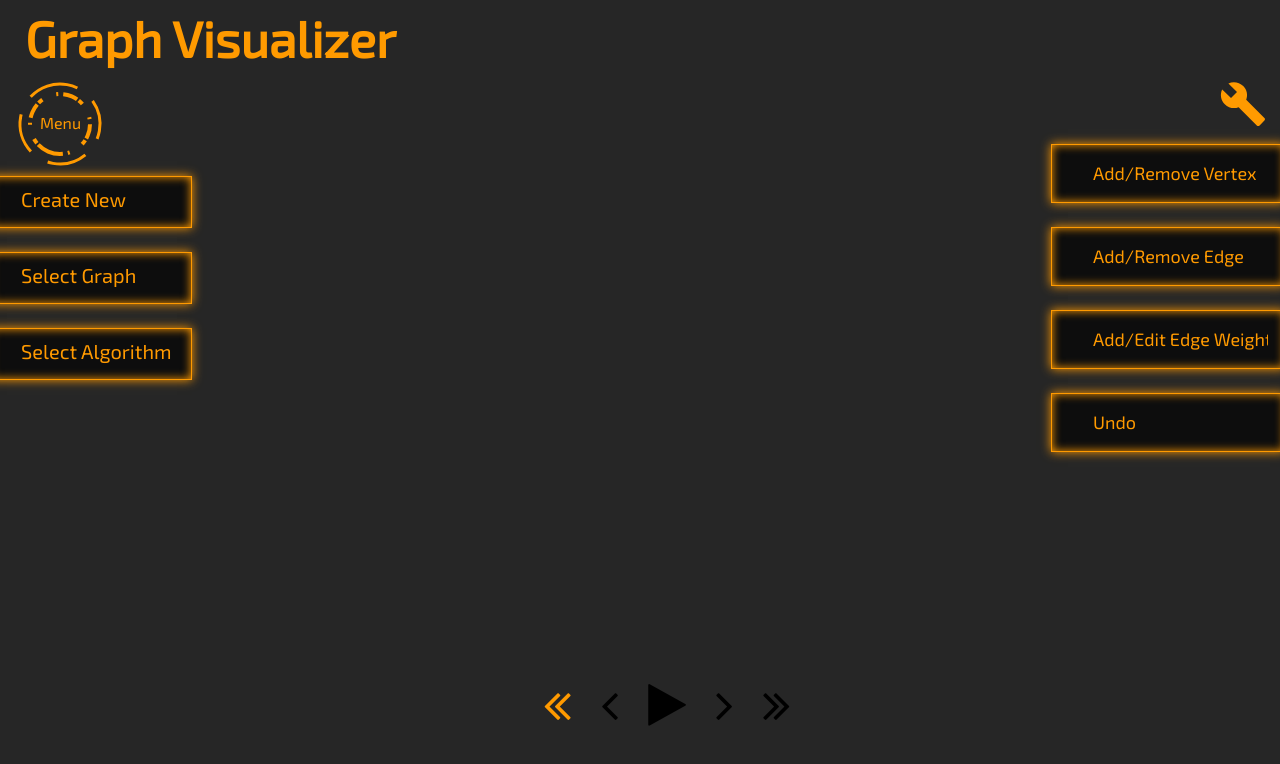
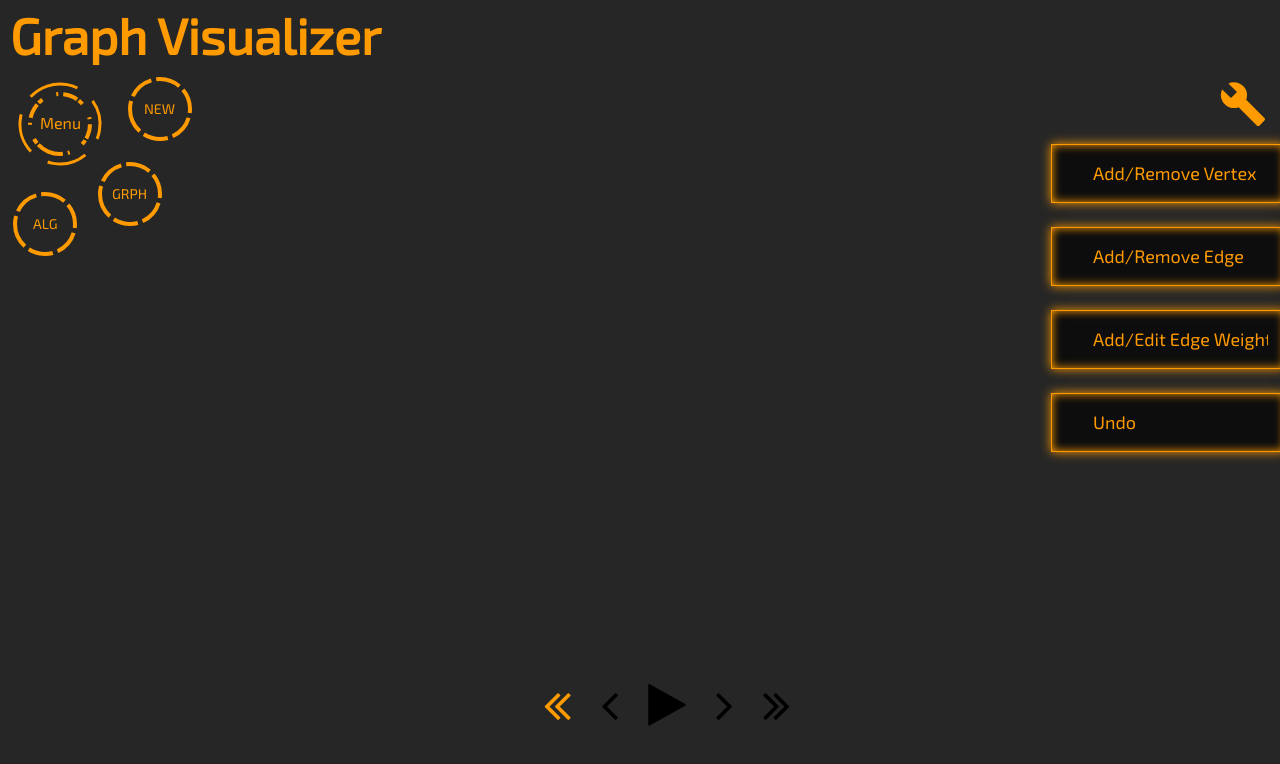
Before and after one commit to JakeLandowski/graph-algorithm-visualizer, a plain HTML site: page index.html in a window 1280 px wide. Both pictures are taken after a click on the button 564 px from the left and 705 px from the top of the page. Drawn offline with Linux system fonts and the light colour scheme.

Commit message:
Added details to V0.2 UI

```diff
--- a/css/graphvis.css
+++ b/css/graphvis.css
@@ -11,9 +11,8 @@ html, body {
 }
 
 #title {
-    width: 50%;
-    top: -3.2%;
-    left: 25px;
+    margin: .1em;
+    left: .1em;
     position: absolute;
     font-family: 'Exo 2', sans-serif;
     font-size: 50px;
@@ -86,6 +85,11 @@ html, body {
     list-style: none;
 }
 
+#buttons {
+    width: 200px;
+    height: 200px;
+}
+
 .menu {
     left: -250px;
     top: 10rem;
@@ -144,3 +148,13 @@ li {
     -webkit-filter: drop-shadow(0px 0px 5px #ff9a00);
     filter: drop-shadow(0px 0px 5px #ff9a00);
 }
+
+.noselect {
+    -webkit-touch-callout: none; /* iOS Safari */
+    -webkit-user-select: none; /* Safari */
+    -khtml-user-select: none; /* Konqueror HTML */
+    -moz-user-select: none; /* Firefox */
+    -ms-user-select: none; /* Internet Explorer/Edge */
+    user-select: none; /* Non-prefixed version, currently
+                                  supported by Chrome and Opera */
+}
--- a/index.html
+++ b/index.html
@@ -15,7 +15,37 @@
 
     <h1 id="title">Graph Visualizer</h1>
 
-    <div class="ui-component">
+    <div id="menuoptions" class="ui-component noselect">
+        <svg id="buttons" class="mainmenu menuoptions">
+            <!-- CREATE NEW GRAPH BUTTON -->
+            <path class="future creategraph" stroke="#ff9a00" stroke-width="4" fill="transparent" stroke-dasharray="25 5" d="
+                                M 160, 45
+                                m -30, 0
+                                a 30,30 0 0,0 60,0
+                                a 30,30 0 0,0 -60,0
+            "></path>
+            <text class="future creategraph" x="144" y="50" font-family="Exo 2" font-size="14" fill="#ff9a00">NEW</text>
+
+            <!-- SELECT GRAPH BUTTON -->
+            <path class="future selectgraph" stroke="#ff9a00" stroke-width="4" fill="transparent" stroke-dasharray="25 5" d="
+                                M 130, 130
+                                m -30, 0
+                                a 30,30 0 0,0 60,0
+                                a 30,30 0 0,0 -60,0
+            "></path>
+            <text class="future selectgraph" x="112" y="135" font-family="Exo 2" font-size="14" fill="#ff9a00">GRPH</text>
+
+            <!-- SELECT ALGORITHM BUTTON -->
+            <path class="future selectalgorithm" stroke="#ff9a00" stroke-width="4" fill="transparent" stroke-dasharray="25 5" d="
+                                M 45, 160
+                                m -30, 0
+                                a 30,30 0 0,0 60,0
+                                a 30,30 0 0,0 -60,0
+            "></path>
+            <text class="future selectalgorithm" x="33" y="165" font-family="Exo 2" font-size="14" fill="#ff9a00">ALG</text>
+        </svg>
+    </div>
+    <div class="ui-component noselect">
         <svg id="inner" class="mainmenu" style="width:120px;height:120px">
             <path class="future" stroke="#ff9a00" stroke-width="4" fill="transparent" stroke-dasharray="15 5 2" d="
                                 M 60, 60
@@ -33,40 +63,12 @@
                     "></path>
         </svg>
         <svg id="hide-ui" class="mainmenu" style="width:120px;height:120px">
-            <text class="future" x="40" y="65" style="box-shadow:
-                  inset 0 0 10px #ff9a00,
-                  0 0 10px #ff9a00;
-                  background-color:rgba(0, 0, 0, 0.65);
-                  border: 1px solid #ff9a00;
-                  color: #ff9a00" font-family="Exo 2" font-size="16" fill="#ff9a00">Menu</text>
+            <text class="future" x="40" y="65" font-family="Exo 2" font-size="16" fill="#ff9a00">Menu</text>
         </svg>
     </div>
 
-    <!-- UI Menu -->
-    <ul class="menu ui-component">
-        <li>
-            <svg id="createnewbtn" class="future menubtn" width="200" height="0">
-                <rect width="200" height="0"></rect>
-                <text x="30" y="30" font-family="Exo 2" font-size="20" fill="#ff9a00">Create New</text>
-            </svg>
-        </li>
-        <li>
-            <svg id="select-graph" class="future menubtn" width="200" height="0">
-                <rect width="200" height="0"></rect>
-                <text id="graph-text" x="30" y="30" font-family="Exo 2" font-size="20" fill="#ff9a00">Select Graph</text>
-
-            </svg>
-        </li>
-        <li>
-            <svg id="select-algorithm" class="future menubtn" width="200" height="0">
-                <rect width="200" height="0"></rect>
-                <text id="algorithm-text" x="30" y="30" font-family="Exo 2" font-size="20" fill="#ff9a00">Select Algorithm</text>
-            </svg>
-        </li>
-    </ul>
-
     <!-- Hide Tools Button -->
-    <div class="ui-component" id="hide-tools-icon">
+    <div class="ui-component noselect" id="hide-tools-icon">
         <svg id="hide-tools" style="width:48px;height:48px" viewBox="0 0 24 24">
             <path fill="#ff9a00" d="M22.7,19L13.6,9.9C14.5,7.6 14,4.9 12.1,3C10.1,1 7.1,0.6 4.7,1.7L9,6L6,
             9L1.6,4.7C0.4,7.1 0.9,10.1 2.9,12.1C4.8,14 7.5,14.5 9.8,13.6L18.9,22.7C19.3,23.1 19.9,23.1 20.3,
@@ -75,7 +77,7 @@
     </div>
 
     <!-- Tools Menu -->
-    <ul class="tools ui-component">
+    <ul class="tools ui-component noselect">
         <li>
             <svg id="add-vertex" class="future toolsbtn" width="200" height="0">
                 <rect width="200" height="0"></rect>
@@ -103,7 +105,7 @@
     </ul>
 
     <!-- Algorithm Media Buttons -->
-    <div class="mediabuttons ui-component">
+    <div class="mediabuttons ui-component noselect">
         <button class="mediabutton fa fa-angle-double-left" style="font-size:48px;"></button>
         <button class="mediabutton fa fa-angle-left" style="font-size:48px;"></button>
         <button class="mediabutton fa fa-play" style="font-size:48px;"></button>
--- a/scripts/main.js
+++ b/scripts/main.js
@@ -28,14 +28,19 @@
     graph.start();
 
 
-    const createNewBtn  = document.getElementById('createnewbtn');
+    const createNewBtn  = document.getElementsByClassName('creategraph');
 
     const addVertexBtn  = document.getElementById('add-vertex');
     const addEdgeBtn    = document.getElementById('add-edge');
     const editEdgeBtn   = document.getElementById('edit-edge');
     const undoBtn       = document.getElementById('undo');
 
-    createNewBtn.addEventListener('click', function() { clearCanvas(); });
+    for(let i = 0; i<createNewBtn.length; i++) {
+        createNewBtn[i].addEventListener('click',function () {
+            clearCanvas();
+        })
+    }
+
     addVertexBtn.addEventListener('click', function() { graph.vertexMode(); });
     addEdgeBtn.addEventListener('click',   function() { graph.edgeMode();   });
     undoBtn.addEventListener('click',      function() { graph.undo();       });
--- a/scripts/ui-animations/animations.js
+++ b/scripts/ui-animations/animations.js
@@ -13,14 +13,11 @@ define(['ui-animations/anime'], function(Anime)
         start()
         {
             //Sets specific buttons as variables, set default delay at 0.
+            let menuOptions = document.querySelectorAll('.menuoptions');
             let menu = document.querySelectorAll('.menubtn');
             let hideUI = document.querySelector('#hide-ui');
             let hideTools = document.querySelector('#hide-tools');
             let tools = document.querySelectorAll('.toolsbtn');
-            let algorithms = document.querySelector('#select-algorithm');
-            let algorithmText = document.getElementById('algorithm-text');
-            let graphs = document.querySelector('#select-graph');
-            let graphText = document.getElementById('graph-text');
             let delay = 0;
             let openTools = true;
             let showUI = true;
@@ -29,6 +26,8 @@ define(['ui-animations/anime'], function(Anime)
                 generateUI(element,-235,200,25,delay);
                 delay = delay + 50;
             });
+
+
 
             menu.forEach(function (element) {
                 generateUI(element,200,200,50,delay);
@@ -52,6 +51,8 @@ define(['ui-animations/anime'], function(Anime)
                     });
                 }
             }));
+
+
 
             //Hide/Show UI menu
             hideUI.addEventListener('click', (function () {
@@ -91,26 +92,6 @@ define(['ui-animations/anime'], function(Anime)
                     showUI = true;
                 }
             }));
-
-            graphs.addEventListener('click',function () {
-                if(graphText.style.display !== 'none' && algorithmText.style.display !== 'none') {
-                    enlargeOption(graphs,3,350,400,1000);
-                    graphText.style.display = 'none';
-                } else {
-                    enlargeOption(graphs,1,200,0,200);
-                    graphText.style.display = 'block';
-                }
-            });
-
-            algorithms.addEventListener('click',function () {
-                if(algorithmText.style.display !== 'none' && graphText.style.display !== 'none') {
-                    enlargeOption(algorithms,3,250,325,1000);
-                    document.getElementById('algorithm-text').style.display = 'none';
-                } else {
-                    enlargeOption(algorithms,1,200,0,200);
-                    document.getElementById('algorithm-text').style.display = 'block';
-                }
-            });
 
             //ANIMATION FUNCTIONS
             function drawLine(target,direction,duration) {
```
